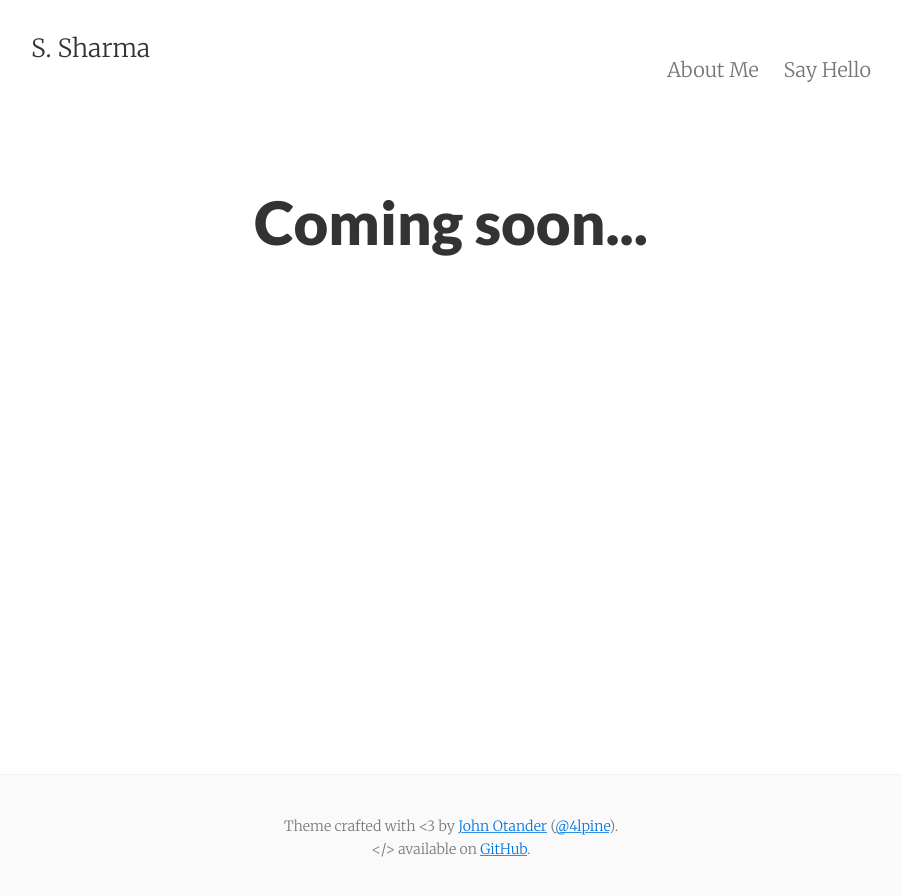
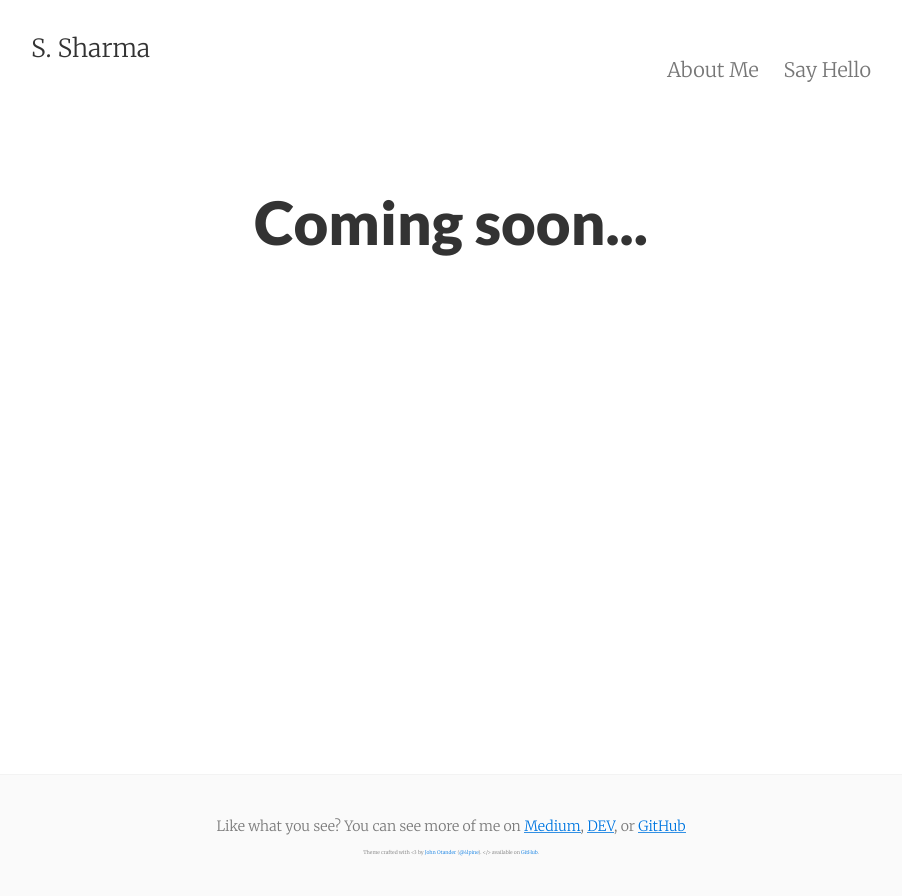
Before and after one commit to m4rtyr/m4rtyr.github.io, a Jekyll site: the page built from index.html, in a window 1280 px wide. Shown: the top 896 px of the page, without its empty margins (189-1091 px from the left). Built offline with Jekyll 4.4.1, drawn with Linux system fonts in a browser that asks for light colours; the list of posts is cut into pages by our own code.

Commit message:
Changed footer

```diff
--- a/_includes/footer.html
+++ b/_includes/footer.html
@@ -1,7 +1,12 @@
 <footer class="center">
   <div class="measure">
     <small>
-      Theme crafted with &lt;3 by <a href="http://johnotander.com">John Otander</a> (<a href="https://twitter.com/4lpine">@4lpine</a>).<br>
+      Like what you see? You can see more of me on <a href="https://medium.com/@ssharma10393">Medium</a>,
+      <a href="https://dev.to/m4rtyr">DEV</a>, or <a href="https://github.com/m4rtyr">GitHub</a>
+    </small>
+    <br>
+    <small id="creator">
+      Theme crafted with &lt;3 by <a href="http://johnotander.com">John Otander</a> (<a href="https://twitter.com/4lpine">@4lpine</a>).
       &lt;/&gt; available on <a href="https://github.com/johnotander/pixyll">GitHub</a>.
     </small>
   </div>
--- a/_sass/_footer.scss
+++ b/_sass/_footer.scss
@@ -1,3 +1,11 @@
+// @Author: S. Sharma <silentcat>
+// @Date:   2019-12-18T09:56:45-06:00
+// @Email:  silentcat@protonmail.com
+// @Last modified by:   silentcat
+// @Last modified time: 2019-12-18T10:40:11-06:00
+
+
+
 .site {
   display: -webkit-box;
   display: -webkit-flex;
@@ -27,3 +35,7 @@ footer {
   padding: $footer-padding;
   text-align: center;
 }
+
+#creator {
+  font-size: 5px;
+}
```
